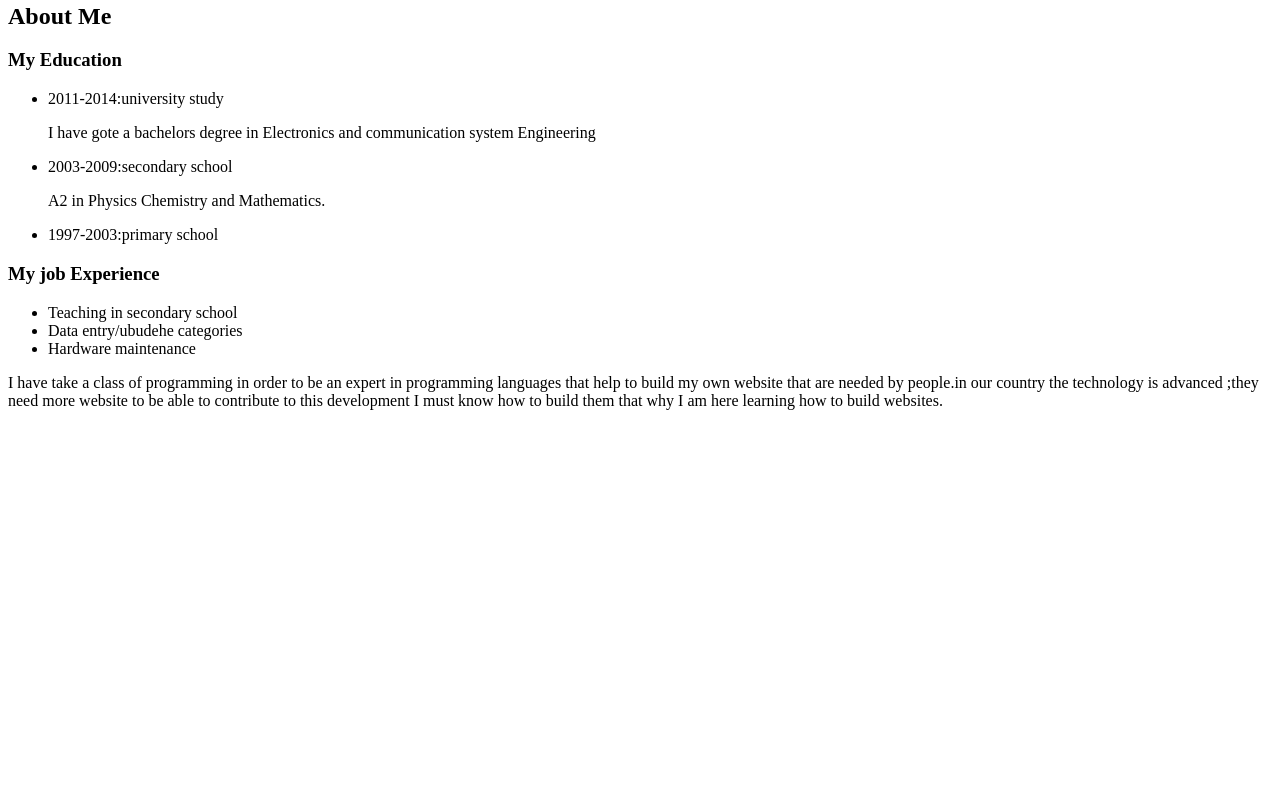
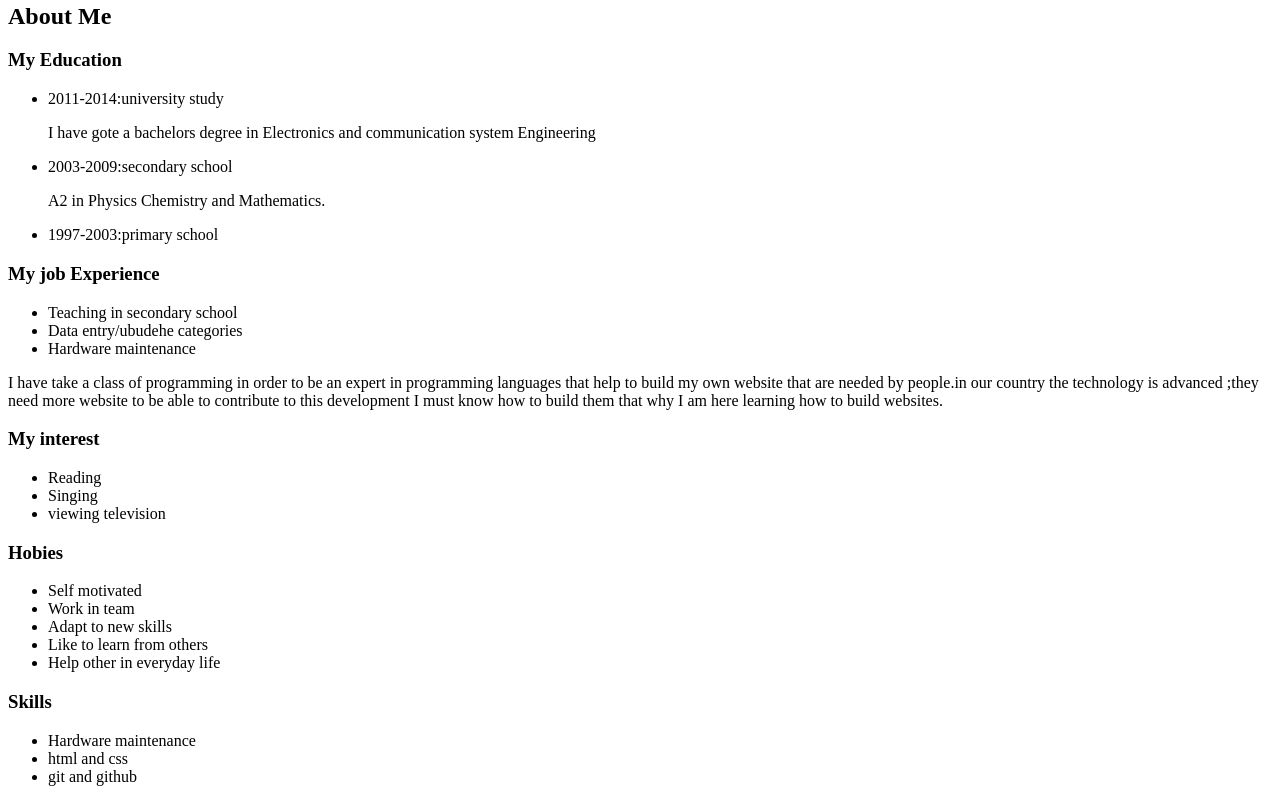
Before and after one commit to uwineza/portfolio-Landing-Page, a plain HTML site: page portfolio-landing-page.html in a window 1280 px wide. Shown: the part 1133-1935 px from the top of the page. Before the commit the page ends 1559 px from the top, so only its background shows below. Drawn offline with Linux system fonts and the light colour scheme.

Commit message:
add hobies and skills

```diff
--- a/portfolio-landing-page.html
+++ b/portfolio-landing-page.html
@@ -50,6 +50,25 @@
             <li>Hardware maintenance</li>
         </ul>
         <p>I have take a class of programming in order to be an expert in programming languages that help to build my own website that are needed by people.in our country the technology is advanced ;they need more website to be able to contribute to this development I must know how to build them that why I am here learning how to build websites.</p>
-
+        <h3>My interest</h3>
+        <ul>
+            <li>Reading</li>
+            <li>Singing</li>
+            <li>viewing television</li>
+        </ul>
+        <h3>Hobies</h3>
+        <ul>
+            <li>Self motivated</li>
+            <li>Work in team</li>
+            <li>Adapt to new skills</li>
+            <li>Like to learn from others</li>
+            <li>Help other in everyday life</li>
+        </ul>
+        <h3>Skills</h3>
+        <ul>
+            <li>Hardware maintenance</li>
+            <li>html and css</li>
+            <li>git and github</li>
+        </ul>
     </body>
 </html>
```
